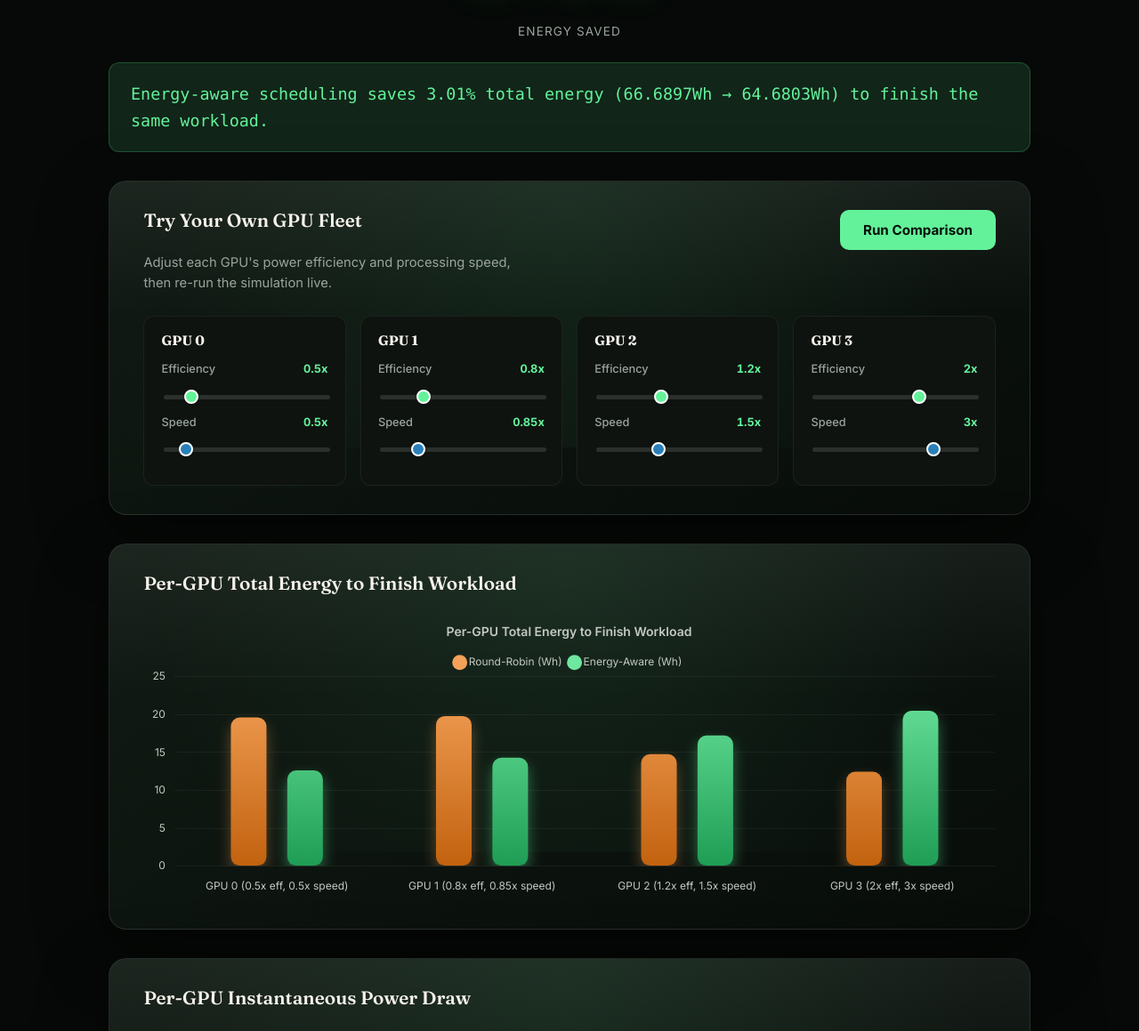
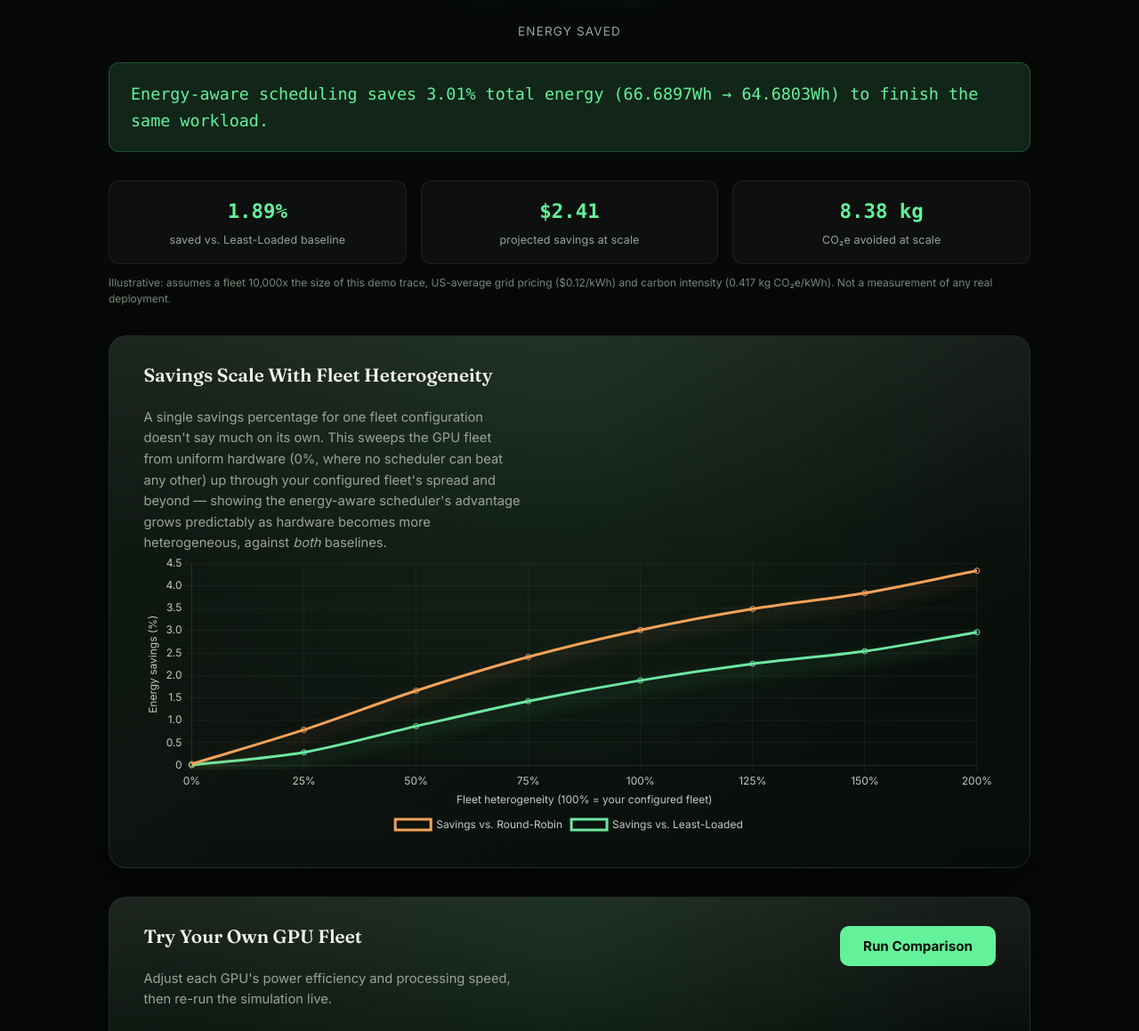
Before and after one commit to raghavshikriwal/energy-aware-llm-scheduler, a Flask app: page / in a window 1280 px wide. Shown: the part 1843-3002 px from the top of the page at 89% size. Run offline with Flask 3, Linux system fonts and the light colour scheme; data comes from the database, SQL or seed files in the repository.

Commit message:
Add Least-Loaded baseline, heterogeneity sensitivity analysis, latency panel

```diff
--- a/routes/api.py
+++ b/routes/api.py
@@ -6,14 +6,28 @@
 
 from models.database import get_recent_runs, save_comparison_run
 from services.energy_aware_scheduler import energy_aware_schedule
+from services.least_loaded_scheduler import least_loaded_schedule
 from services.round_robin_scheduler import (
     DEFAULT_COMPUTE_CAPABILITIES,
     DEFAULT_EFFICIENCY_FACTORS,
     load_trace,
     round_robin_schedule,
 )
+from services.sensitivity import run_sensitivity_sweep
 
 api = Blueprint("api", __name__, url_prefix="/api")
+
+# --- Illustrative cost/carbon conversion ------------------------------------
+# These are rough, clearly-labeled reference figures (US average grid), used
+# only to make an abstract Wh number tangible. They are NOT a claim about any
+# specific data center's actual electricity contract or grid mix.
+USD_PER_KWH: float = 0.12
+KG_CO2_PER_KWH: float = 0.417
+
+# How many times larger a real production fleet might be than this demo's
+# 4-GPU / 100-request trace, purely for the "at scale" projection shown in
+# the UI. Labeled explicitly as an extrapolation, not a measurement.
+SCALE_PROJECTION_MULTIPLIER: float = 10_000
 
 
 def _gpu_summary(gpus) -> list[dict]:
@@ -82,6 +96,12 @@
         efficiency_factors=efficiency_factors,
         compute_capabilities=compute_capabilities,
     )
+    ll_gpus = least_loaded_schedule(
+        requests_trace,
+        num_gpus=num_gpus,
+        efficiency_factors=efficiency_factors,
+        compute_capabilities=compute_capabilities,
+    )
     ea_gpus = energy_aware_schedule(
         requests_trace,
         num_gpus=num_gpus,
@@ -91,10 +111,12 @@
 
     # Instantaneous power snapshot (kept for the "current load" view)
     rr_power_total = sum(gpu.energy_watts for gpu in rr_gpus)
+    ll_power_total = sum(gpu.energy_watts for gpu in ll_gpus)
     ea_power_total = sum(gpu.energy_watts for gpu in ea_gpus)
 
     # Total energy to finish the workload — the physically meaningful metric
     rr_energy_total = sum(gpu.total_energy_wh for gpu in rr_gpus)
+    ll_energy_total = sum(gpu.total_energy_wh for gpu in ll_gpus)
     ea_energy_total = sum(gpu.total_energy_wh for gpu in ea_gpus)
 
     savings_pct = (
@@ -102,9 +124,23 @@
         if rr_energy_total
         else 0.0
     )
+    savings_vs_least_loaded_pct = (
+        (ll_energy_total - ea_energy_total) / ll_energy_total * 100
+        if ll_energy_total
+        else 0.0
+    )
 
     rr_gpu_summary = _gpu_summary(rr_gpus)
+    ll_gpu_summary = _gpu_summary(ll_gpus)
     ea_gpu_summary = _gpu_summary(ea_gpus)
+
+    # Illustrative cost/carbon framing at a hypothetical production scale.
+    # Explicitly labeled as a linear extrapolation of this demo trace, not a
+    # measurement of any real deployment.
+    wh_saved_vs_rr = rr_energy_total - ea_energy_total
+    projected_kwh_saved = (wh_saved_vs_rr * SCALE_PROJECTION_MULTIPLIER) / 1000
+    projected_usd_saved = projected_kwh_saved * USD_PER_KWH
+    projected_kg_co2_saved = projected_kwh_saved * KG_CO2_PER_KWH
 
     # Persist this run so it shows up in /api/history.
     # Only save on POST (an explicit user-triggered "Run Comparison"),
@@ -125,13 +161,58 @@
             "total_energy_watts": round(rr_power_total, 2),
             "total_energy_wh": round(rr_energy_total, 4),
         },
+        "least_loaded": {
+            "gpus": ll_gpu_summary,
+            "total_energy_watts": round(ll_power_total, 2),
+            "total_energy_wh": round(ll_energy_total, 4),
+        },
         "energy_aware": {
             "gpus": ea_gpu_summary,
             "total_energy_watts": round(ea_power_total, 2),
             "total_energy_wh": round(ea_energy_total, 4),
         },
         "energy_savings_pct": round(savings_pct, 2),
+        "energy_savings_vs_least_loaded_pct": round(savings_vs_least_loaded_pct, 2),
+        "at_scale_projection": {
+            "note": (
+                f"Illustrative only: linearly scales this trace's Wh savings "
+                f"by {SCALE_PROJECTION_MULTIPLIER:,}x to approximate a "
+                f"production-sized fleet. Not a measurement of any real "
+                f"deployment."
+            ),
+            "multiplier": SCALE_PROJECTION_MULTIPLIER,
+            "kwh_saved": round(projected_kwh_saved, 2),
+            "usd_saved": round(projected_usd_saved, 2),
+            "kg_co2_saved": round(projected_kg_co2_saved, 2),
+        },
     })
+
+
+@api.route("/sensitivity")
+def sensitivity():
+    """Sweep fleet heterogeneity and return savings % at each level.
+
+    This is the data behind the "savings scale with heterogeneity" chart —
+    the strongest evidence that the 3% headline number isn't a cherry-picked
+    single point, but part of a consistent, explainable trend.
+    """
+    try:
+        requests_trace = load_trace()
+    except FileNotFoundError as e:
+        return jsonify({"error": str(e)}), 404
+
+    try:
+        efficiency_factors, compute_capabilities, num_gpus = _parse_custom_gpu_config()
+    except ValueError as e:
+        return jsonify({"error": str(e)}), 400
+
+    results = run_sensitivity_sweep(
+        requests_trace,
+        num_gpus=num_gpus,
+        base_efficiency_factors=efficiency_factors,
+        base_compute_capabilities=compute_capabilities,
+    )
+    return jsonify({"sweep": results})
 
 
 @api.route("/history")
--- a/static/dashboard.js
+++ b/static/dashboard.js
@@ -187,6 +187,103 @@
   animateCountUp(document.getElementById('big-stat-number'), magnitude);
 
   updateHeroPreview(data);
+  renderSecondaryStats(data);
+}
+
+// Renders the three supporting stats under the headline number: savings
+// against the *stronger* Least-Loaded baseline (not just naive Round-Robin),
+// and an explicitly-labeled at-scale cost/carbon projection so the raw Wh
+// figure means something to a reader without a power-engineering background.
+function renderSecondaryStats(data) {
+  const vsLeastLoadedEl = document.getElementById('stat-vs-least-loaded');
+  const usdEl = document.getElementById('stat-usd');
+  const co2El = document.getElementById('stat-co2');
+  const disclaimerEl = document.getElementById('scale-disclaimer');
+  if (!vsLeastLoadedEl || !usdEl || !co2El) return;
+
+  if (typeof data.energy_savings_vs_least_loaded_pct === 'number') {
+    vsLeastLoadedEl.textContent = `${data.energy_savings_vs_least_loaded_pct.toFixed(2)}%`;
+  }
+
+  const scale = data.at_scale_projection;
+  if (scale) {
+    usdEl.textContent = `$${scale.usd_saved.toLocaleString()}`;
+    co2El.textContent = `${scale.kg_co2_saved.toLocaleString()} kg`;
+    if (disclaimerEl) {
+      disclaimerEl.textContent =
+        `Illustrative: assumes a fleet ${scale.multiplier.toLocaleString()}x the size of this demo trace, ` +
+        `US-average grid pricing ($0.12/kWh) and carbon intensity (0.417 kg CO₂e/kWh). Not a measurement of ` +
+        `any real deployment.`;
+    }
+  }
+}
+
+let sensitivityChartInstance = null;
+
+async function loadSensitivity() {
+  const canvas = document.getElementById('sensitivityChart');
+  if (!canvas) return;
+
+  try {
+    const res = await fetch('/api/sensitivity');
+    if (!res.ok) return;
+    const data = await res.json();
+    renderSensitivityChart(data.sweep);
+  } catch (err) {
+    // Non-critical enhancement — fail silently and leave the section title
+    // + explanation visible without the chart rather than breaking the page.
+  }
+}
+
+function renderSensitivityChart(sweep) {
+  const canvas = document.getElementById('sensitivityChart');
+  if (!canvas || !sweep || !sweep.length) return;
+
+  if (sensitivityChartInstance) sensitivityChartInstance.destroy();
+
+  const labels = sweep.map(pt => `${Math.round(pt.heterogeneity * 100)}%`);
+
+  sensitivityChartInstance = new Chart(canvas, {
+    type: 'line',
+    data: {
+      labels,
+      datasets: [
+        {
+          label: 'Savings vs. Round-Robin',
+          data: sweep.map(pt => pt.savings_vs_round_robin_pct),
+          borderColor: CHART_PALETTE.roundRobin.light,
+          backgroundColor: 'transparent',
+          tension: 0.3,
+          pointRadius: 3,
+        },
+        {
+          label: 'Savings vs. Least-Loaded',
+          data: sweep.map(pt => pt.savings_vs_least_loaded_pct),
+          borderColor: CHART_PALETTE.energyAware.light,
+          backgroundColor: 'transparent',
+          tension: 0.3,
+          pointRadius: 3,
+        },
+      ],
+    },
+    options: {
+      responsive: true,
+      maintainAspectRatio: false,
+      scales: {
+        x: {
+          title: { display: true, text: 'Fleet heterogeneity (100% = your configured fleet)' },
+          grid: { color: CHART_GRID_COLOR },
+        },
+        y: {
+          title: { display: true, text: 'Energy savings (%)' },
+          grid: { color: CHART_GRID_COLOR },
+        },
+      },
+      plugins: {
+        legend: { position: 'bottom' },
+      },
+    },
+  });
 }
 
 // Mirrors the same real comparison result into the hero's result preview
@@ -507,3 +604,4 @@
 
 loadComparison();
 loadHistory();
+loadSensitivity();
--- a/static/style.css
+++ b/static/style.css
@@ -718,6 +718,43 @@
   background: rgba(248, 113, 113, 0.1);
   border-color: rgba(248, 113, 113, 0.3);
 }
+.secondary-stats {
+  display: grid;
+  grid-template-columns: repeat(auto-fit, minmax(180px, 1fr));
+  gap: 1rem;
+  margin-bottom: 0.75rem;
+}
+
+.secondary-stat {
+  background: rgba(255, 255, 255, 0.03);
+  border: 1px solid rgba(255, 255, 255, 0.07);
+  border-radius: var(--radius-md);
+  padding: 1rem 1.25rem;
+  text-align: center;
+}
+
+.secondary-stat-value {
+  display: block;
+  font-family: var(--font-mono);
+  font-size: 1.4rem;
+  font-weight: 600;
+  color: var(--color-accent);
+  margin-bottom: 0.25rem;
+}
+
+.secondary-stat-label {
+  display: block;
+  font-size: 0.78rem;
+  color: var(--color-text-muted, #9aa39a);
+  letter-spacing: 0.01em;
+}
+
+.scale-disclaimer {
+  font-size: 0.75rem;
+  color: var(--color-text-muted, #7d867d);
+  margin-bottom: 2rem;
+  line-height: 1.5;
+}
 
 .chart-card {
   position: relative;
@@ -1249,4 +1286,4 @@
     opacity: 1;
     transform: none;
   }
-}
+}s
--- a/templates/dashboard.html
+++ b/templates/dashboard.html
@@ -135,7 +135,37 @@
     </div>
     <p id="savings-summary" class="summary-badge reveal">Loading comparison…</p>
 
-    <section class="chart-card reveal" id="controls-panel">
+<div class="secondary-stats reveal" id="secondary-stats">
+  <div class="secondary-stat">
+    <span class="secondary-stat-value" id="stat-vs-least-loaded">—</span>
+    <span class="secondary-stat-label">saved vs. Least-Loaded baseline</span>
+  </div>
+  <div class="secondary-stat">
+    <span class="secondary-stat-value" id="stat-usd">—</span>
+    <span class="secondary-stat-label">projected savings at scale</span>
+  </div>
+  <div class="secondary-stat">
+    <span class="secondary-stat-value" id="stat-co2">—</span>
+    <span class="secondary-stat-label">CO₂e avoided at scale</span>
+  </div>
+</div>
+<p class="scale-disclaimer" id="scale-disclaimer"></p>
+
+<section class="chart-card reveal" id="sensitivity-panel">
+  <h2 class="chart-title">Savings Scale With Fleet Heterogeneity</h2>
+  <p class="controls-hint">
+    A single savings percentage for one fleet configuration doesn't say much on its own.
+    This sweeps the GPU fleet from uniform hardware (0%, where no scheduler can beat any
+    other) up through your configured fleet's spread and beyond — showing the energy-aware
+    scheduler's advantage grows predictably as hardware becomes more heterogeneous, against
+    <em>both</em> baselines.
+  </p>
+  <div class="chart-wrap">
+    <canvas id="sensitivityChart"></canvas>
+  </div>
+</section>
+
+<section class="chart-card reveal" id="controls-panel">
       <div class="controls-header">
         <div>
           <h2 class="chart-title">Try Your Own GPU Fleet</h2>
```
Also changed, not shown: services/least_loaded_scheduler.py (added, +43 -0 lines), services/sensitivity.py (added, +95 -0 lines).
